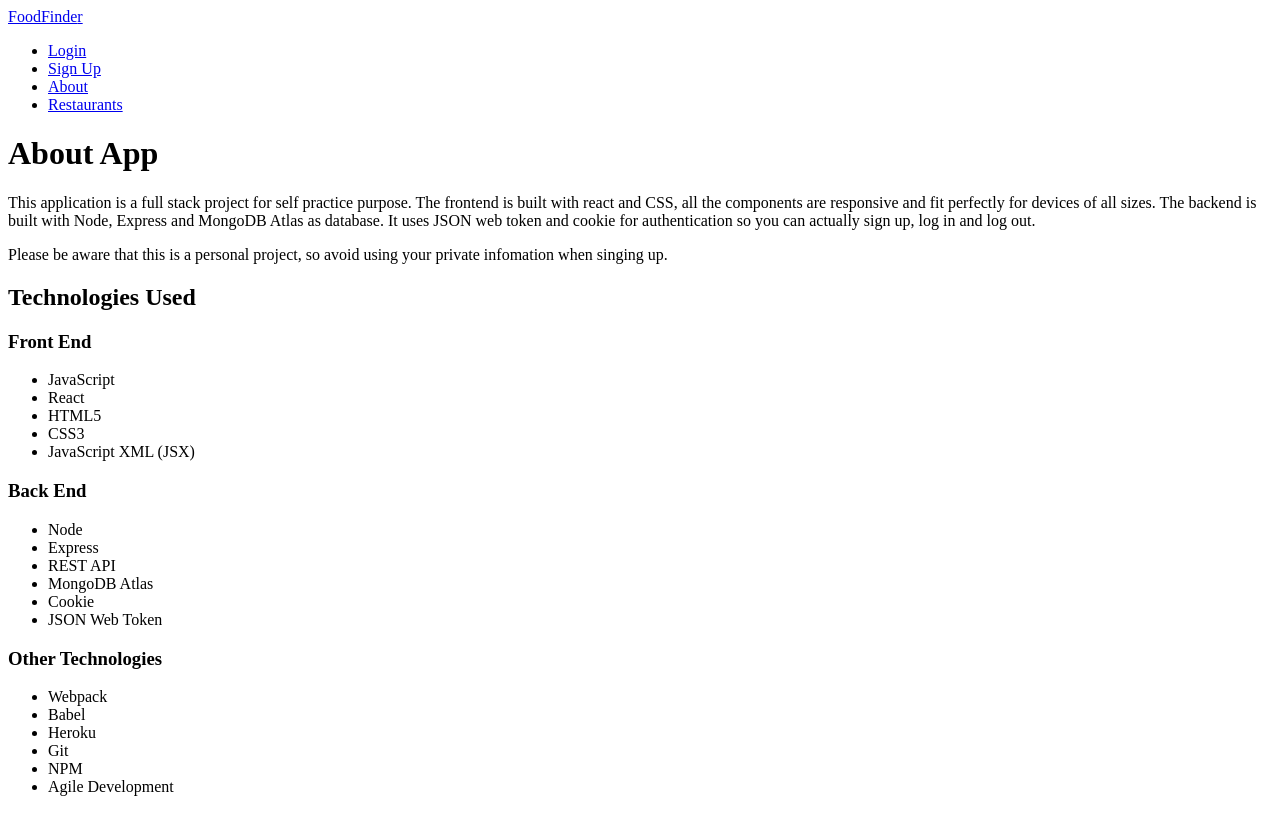
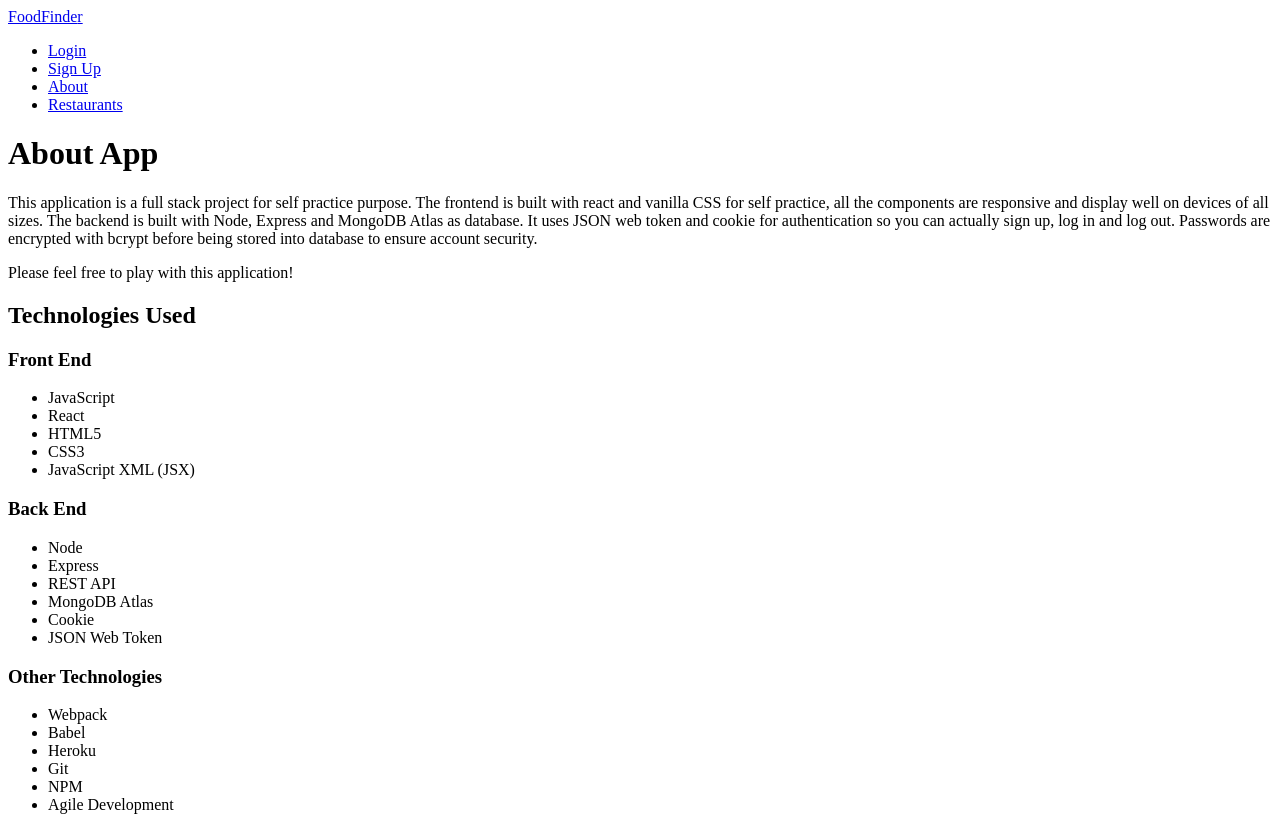
Before and after one commit to pengai123/food-finder, a React app: page /about in a window 1280 px wide. Shown: the top 816 px of the page. Built offline with nearby package versions, Linux system fonts and the light colour scheme; no server answers; the HTML template or start-up script is replaced by a standard one.

Commit message:
updated about app description

```diff
--- a/client/src/components/About.jsx
+++ b/client/src/components/About.jsx
@@ -15,8 +15,8 @@ export default function About() {
 			<div className="about-container">
 				<div className="about-app">
 					<h1>About App</h1>
-					<p>This application is a full stack project for self practice purpose. The frontend is built with react and CSS, all the components are responsive and fit perfectly for devices of all sizes. The backend is built with Node, Express and MongoDB Atlas as database. It uses JSON web token and cookie for authentication so you can actually sign up, log in and log out.</p>
-					<p>Please be aware that this is a personal project, so avoid using your private infomation when singing up.</p>
+					<p>This application is a full stack project for self practice purpose. The frontend is built with react and vanilla CSS for self practice, all the components are responsive and display well on devices of all sizes. The backend is built with Node, Express and MongoDB Atlas as database. It uses JSON web token and cookie for authentication so you can actually sign up, log in and log out. Passwords are encrypted with bcrypt before being stored into database to ensure account security.</p>
+					<p>Please feel free to play with this application!</p>
 					<h2>Technologies Used</h2>
 					<div className="tech">
 						<div className="frontend tech-sec">
```
Also changed, not shown: 1 other file (tests, documents, lock files or other folders).
